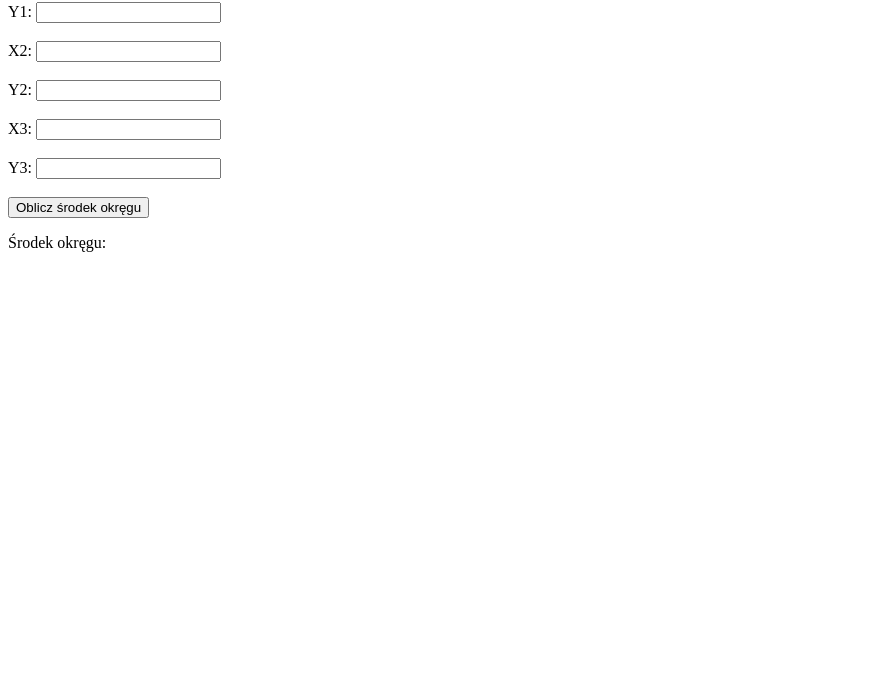
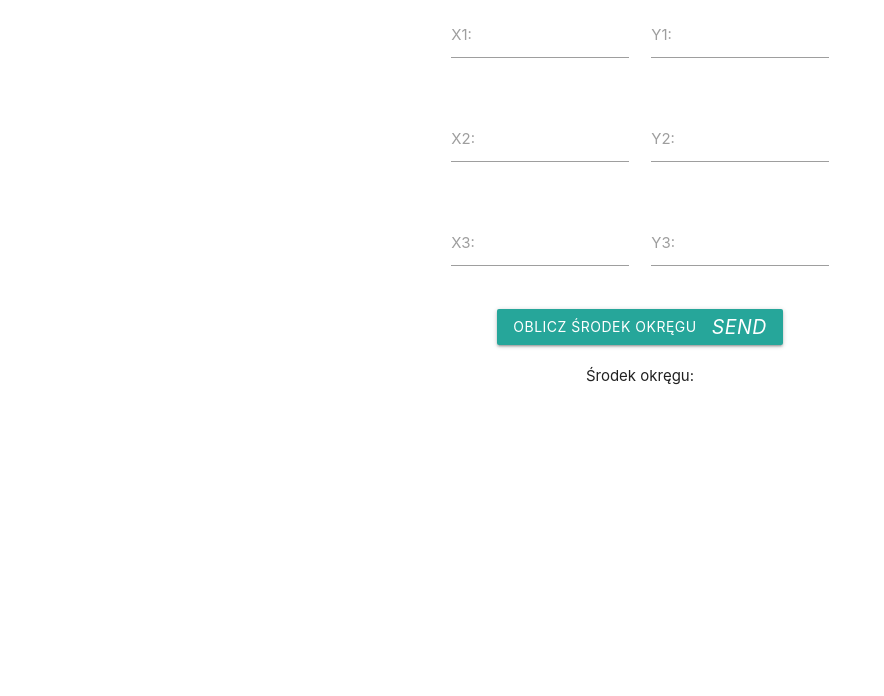
Before and after one commit to bartoszcwiakala/bartoszcwiakala.github.io, a plain HTML site: page index.html in a window 1280 px wide. Shown: the part 104-800 px from the top of the page, without its empty margins (0-884 px from the left). Drawn offline with nearby package versions, Linux system fonts and the light colour scheme.

Commit message:
Update index.html

```diff
--- a/index.html
+++ b/index.html
@@ -2,33 +2,68 @@
 <html>
 <head>
     <title>Obliczanie środka okręgu</title>
+    <!-- Include MaterializeCSS -->
+    <link rel="stylesheet" href="https://cdnjs.cloudflare.com/ajax/libs/materialize/1.0.0/css/materialize.min.css">
+    <style>
+        .container {
+            max-width: 400px;
+            margin-top: 50px;
+        }
+    </style>
 </head>
 <body>
-    <h2>Znajdź środek okręgu</h2>
-    <form id="circleForm">
-        <label for="x1">X1:</label>
-        <input type="number" id="x1" name="x1" required><br><br>
 
-        <label for="y1">Y1:</label>
-        <input type="number" id="y1" name="y1" required><br><br>
+    <div class="container">
+        <h4 class="center-align">Znajdź środek okręgu</h4>
+        <div class="row">
+            <form class="col s12">
+                <div class="row">
+                    <div class="input-field col s6">
+                        <input id="x1" type="number" class="validate" required>
+                        <label for="x1">X1:</label>
+                    </div>
+                    <div class="input-field col s6">
+                        <input id="y1" type="number" class="validate" required>
+                        <label for="y1">Y1:</label>
+                    </div>
+                </div>
 
-        <label for="x2">X2:</label>
-        <input type="number" id="x2" name="x2" required><br><br>
+                <div class="row">
+                    <div class="input-field col s6">
+                        <input id="x2" type="number" class="validate" required>
+                        <label for="x2">X2:</label>
+                    </div>
+                    <div class="input-field col s6">
+                        <input id="y2" type="number" class="validate" required>
+                        <label for="y2">Y2:</label>
+                    </div>
+                </div>
 
-        <label for="y2">Y2:</label>
-        <input type="number" id="y2" name="y2" required><br><br>
+                <div class="row">
+                    <div class="input-field col s6">
+                        <input id="x3" type="number" class="validate" required>
+                        <label for="x3">X3:</label>
+                    </div>
+                    <div class="input-field col s6">
+                        <input id="y3" type="number" class="validate" required>
+                        <label for="y3">Y3:</label>
+                    </div>
+                </div>
 
-        <label for="x3">X3:</label>
-        <input type="number" id="x3" name="x3" required><br><br>
+                <div class="center-align">
+                    <button class="btn waves-effect waves-light" type="button" name="action" onclick="calculateCircleCenter()">Oblicz środek okręgu
+                        <i class="material-icons right">send</i>
+                    </button>
+                </div>
+            </form>
+        </div>
+        <div class="center-align">
+            <p>Środek okręgu: <span id="circleCenter"></span></p>
+        </div>
+    </div>
 
-        <label for="y3">Y3:</label>
-        <input type="number" id="y3" name="y3" required><br><br>
-
-        <input type="button" value="Oblicz środek okręgu" onclick="calculateCircleCenter()">
-    </form>
-
-    <p>Środek okręgu: <span id="circleCenter"></span></p>
-
+    <!-- Include MaterializeCSS JavaScript -->
+    <script src="https://cdnjs.cloudflare.com/ajax/libs/materialize/1.0.0/js/materialize.min.js"></script>
     <script>
     function calculateCircleCenter() {
     // Pobierz wartości wejściowe z formularza
```
